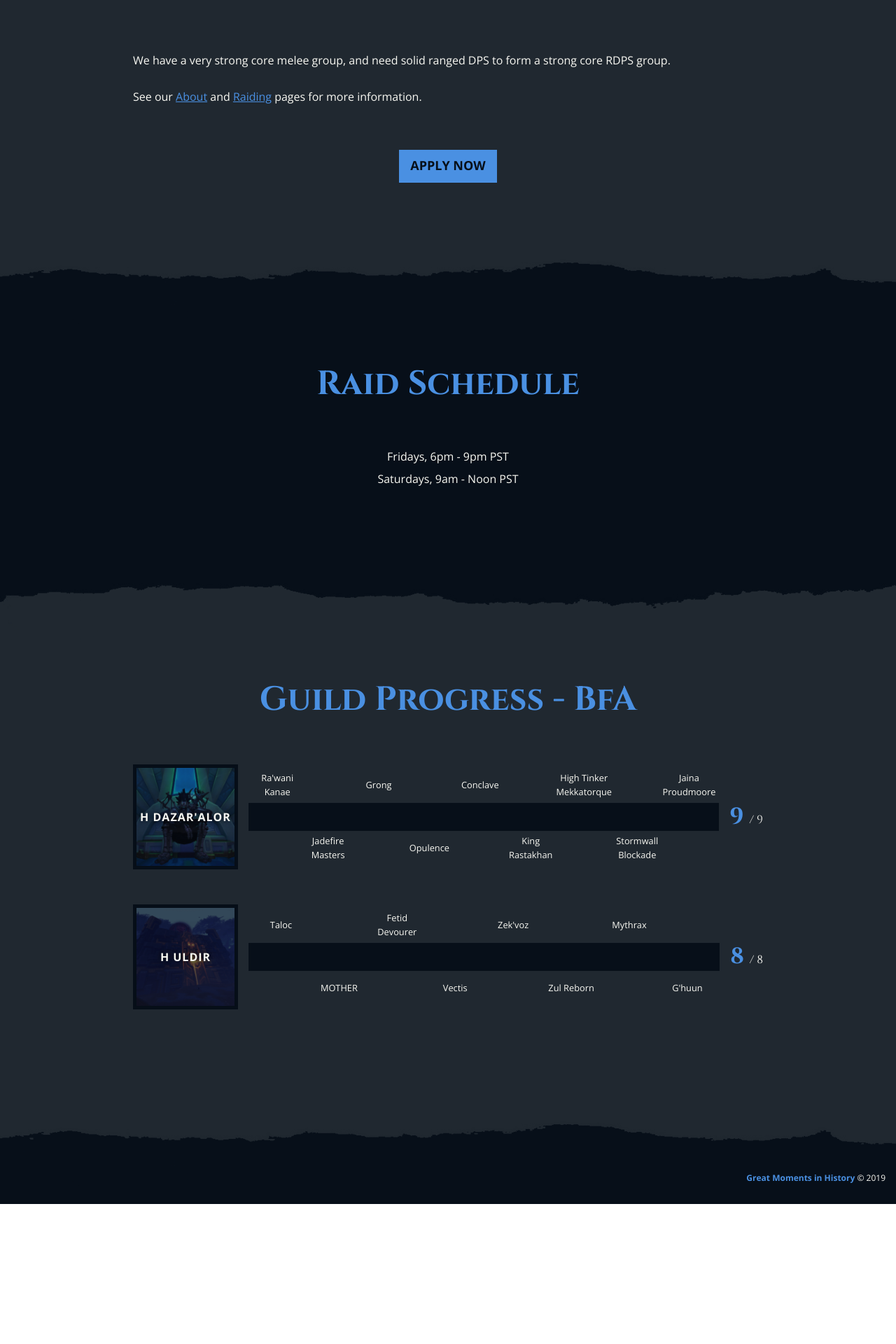
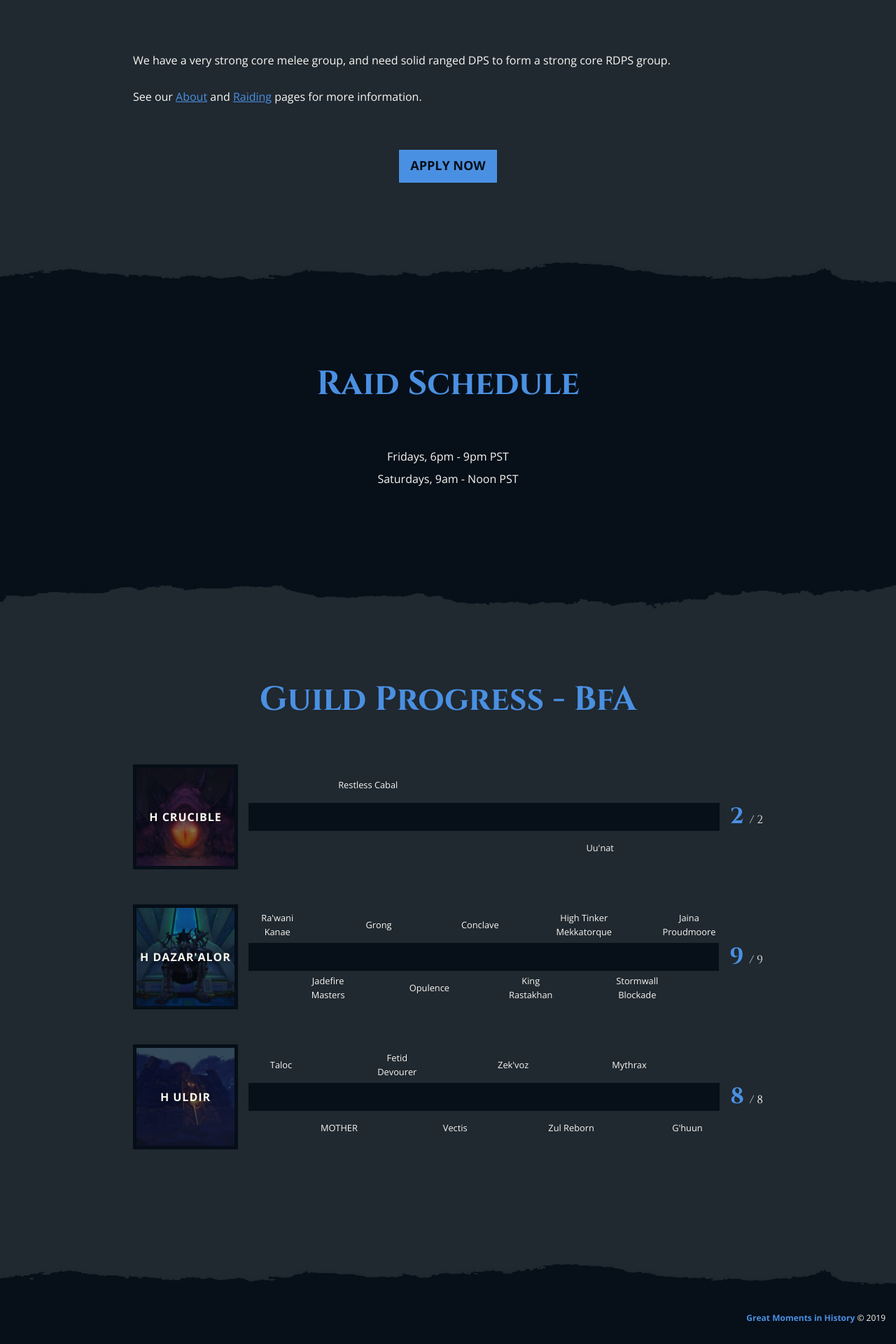
Before and after one commit to gmih/gmih.github.io, a Jekyll site: the page built from index.html, in a window 1280 px wide. Shown: the part 1889-3809 px from the top of the page at 70% size. Built offline with Jekyll 4.4.1, drawn with Linux system fonts in a browser that asks for light colours; nearby versions of some CDN libraries; before the commit the page ends 3609 px from its top, so only the background shows below that.

Commit message:
Update progression

```diff
--- a/css/main.scss
+++ b/css/main.scss
@@ -492,7 +492,7 @@ span.raid-meter-label {
     text-align: center;
     line-height: 1.5;
     display: flex;
-    width: 20%;
+    width: 100%;
     flex-direction: column;
     justify-content: center;
 }
--- a/index.html
+++ b/index.html
@@ -50,6 +50,20 @@ layout: default
                 <h2 class="home__post-title post-title section-header"><span class="color-accent">Guild</span> Progress - BfA</h2>
 
                 <div class="raid-instance">
+                    <div class="raid-image"><img src="../images/bosses/crucible.png"><span class="raid-name">H Crucible</span></div>
+                    <div class="meter-with-labels">
+                        <div class="raid-meter-labels">
+                            <span class="raid-meter-label">Restless Cabal</span>
+                            <span class="raid-meter-label">Uu'nat</span>
+                        </div>
+                        <div class="meter">
+                            <span style="width:calc(2/2 * 100%);"><span class="progress-meter"></span></span>
+                        </div>
+                    </div>
+                    <div class="progress-numbers"><span class="first-number">2 </span>/ 2</div>
+                </div>
+
+                <div class="raid-instance">
                     <div class="raid-image"><img src="../images/bosses/dazar-alor.png"><span class="raid-name">H Dazar'alor</span></div>
                     <div class="meter-with-labels">
                         <div class="raid-meter-labels">
```
Also changed, not shown: images/bosses/crucible.png (added).
